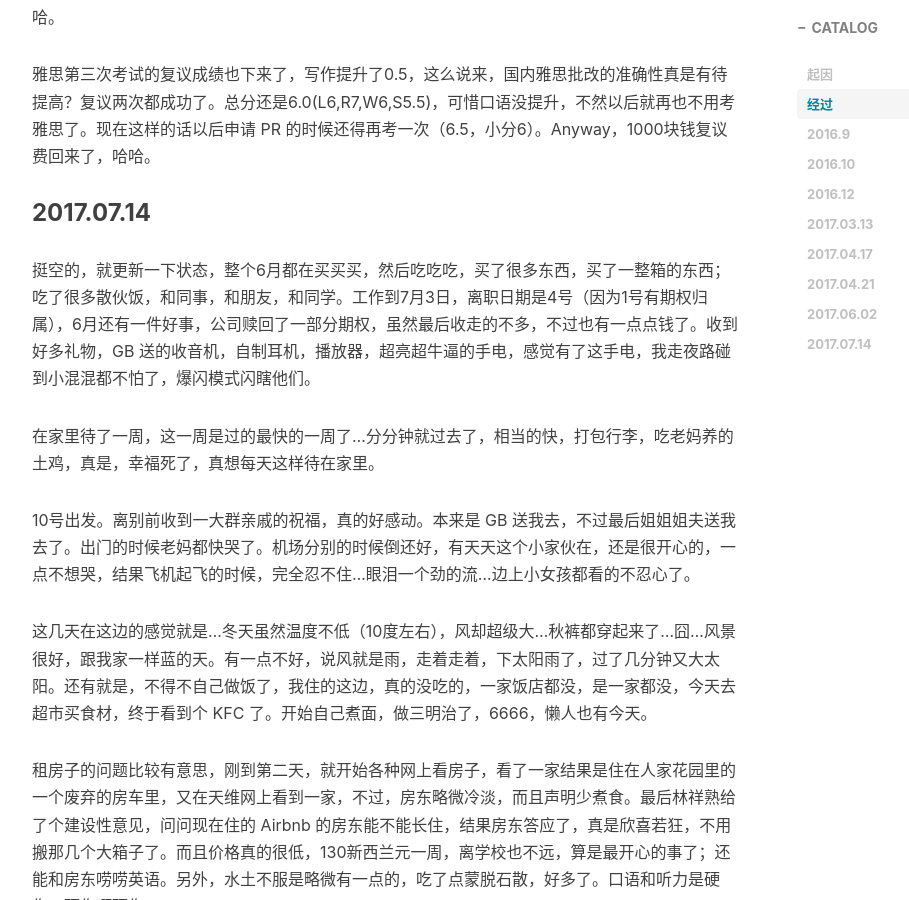
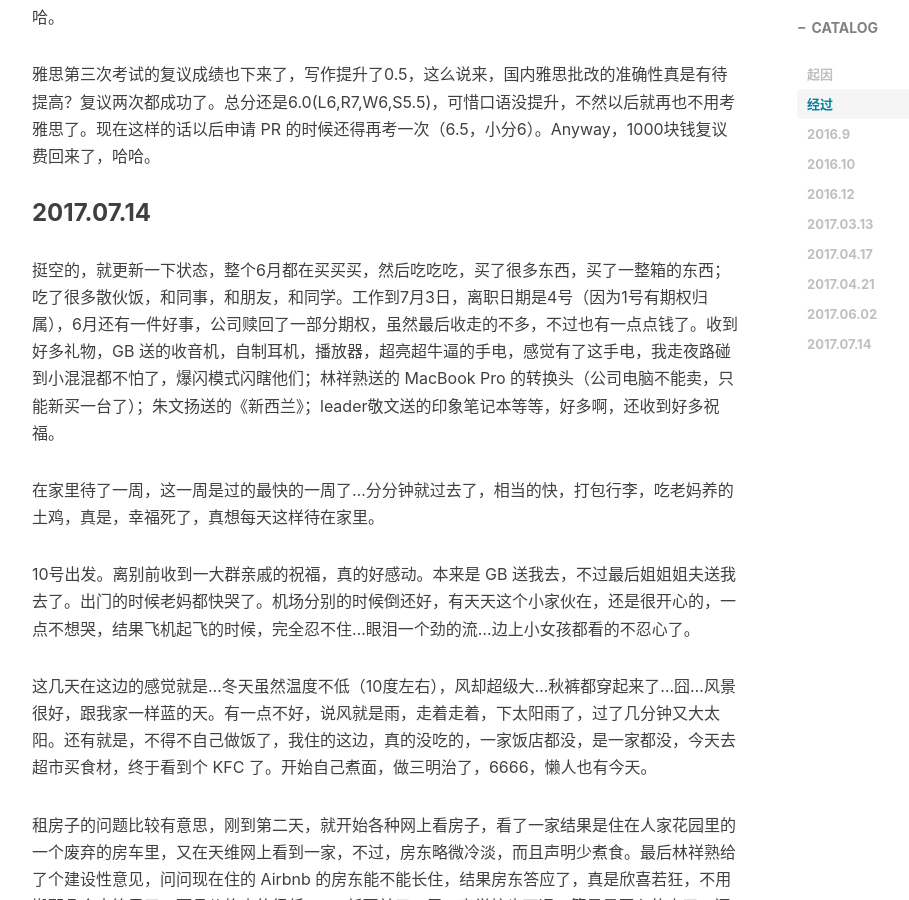
Before and after one commit to MrFuFuFu/mrfufufu.github.io, a Jekyll site: the page built from _posts/2017-04-17-Coding-for-freedom.markdown, in a window 1280 px wide and 900 px high, scrolled down 7043 px. Shown: the whole window, without its empty margins (233-1142 px from the left). Built offline with Jekyll 4.4.1, drawn with Linux system fonts in a browser that asks for light colours; nearby versions of some CDN libraries; comment, search, counter and statistics services are not loaded.

Commit message:
update 14.07.2017

```diff
--- a/_posts/2017-04-17-Coding-for-freedom.markdown
+++ b/_posts/2017-04-17-Coding-for-freedom.markdown
@@ -146,7 +146,7 @@ Unitec 的 PGD 的 condition offer 也收到了。
 
 ### 2017.07.14
 
-挺空的，就更新一下状态，整个6月都在买买买，然后吃吃吃，买了很多东西，买了一整箱的东西；吃了很多散伙饭，和同事，和朋友，和同学。工作到7月3日，离职日期是4号（因为1号有期权归属），6月还有一件好事，公司赎回了一部分期权，虽然最后收走的不多，不过也有一点点钱了。收到好多礼物，GB 送的收音机，自制耳机，播放器，超亮超牛逼的手电，感觉有了这手电，我走夜路碰到小混混都不怕了，爆闪模式闪瞎他们。
+挺空的，就更新一下状态，整个6月都在买买买，然后吃吃吃，买了很多东西，买了一整箱的东西；吃了很多散伙饭，和同事，和朋友，和同学。工作到7月3日，离职日期是4号（因为1号有期权归属），6月还有一件好事，公司赎回了一部分期权，虽然最后收走的不多，不过也有一点点钱了。收到好多礼物，GB 送的收音机，自制耳机，播放器，超亮超牛逼的手电，感觉有了这手电，我走夜路碰到小混混都不怕了，爆闪模式闪瞎他们；林祥熟送的 MacBook Pro 的转换头（公司电脑不能卖，只能新买一台了）；朱文扬送的《新西兰》；leader敬文送的印象笔记本等等，好多啊，还收到好多祝福。
 
 在家里待了一周，这一周是过的最快的一周了...分分钟就过去了，相当的快，打包行李，吃老妈养的土鸡，真是，幸福死了，真想每天这样待在家里。
 
```
